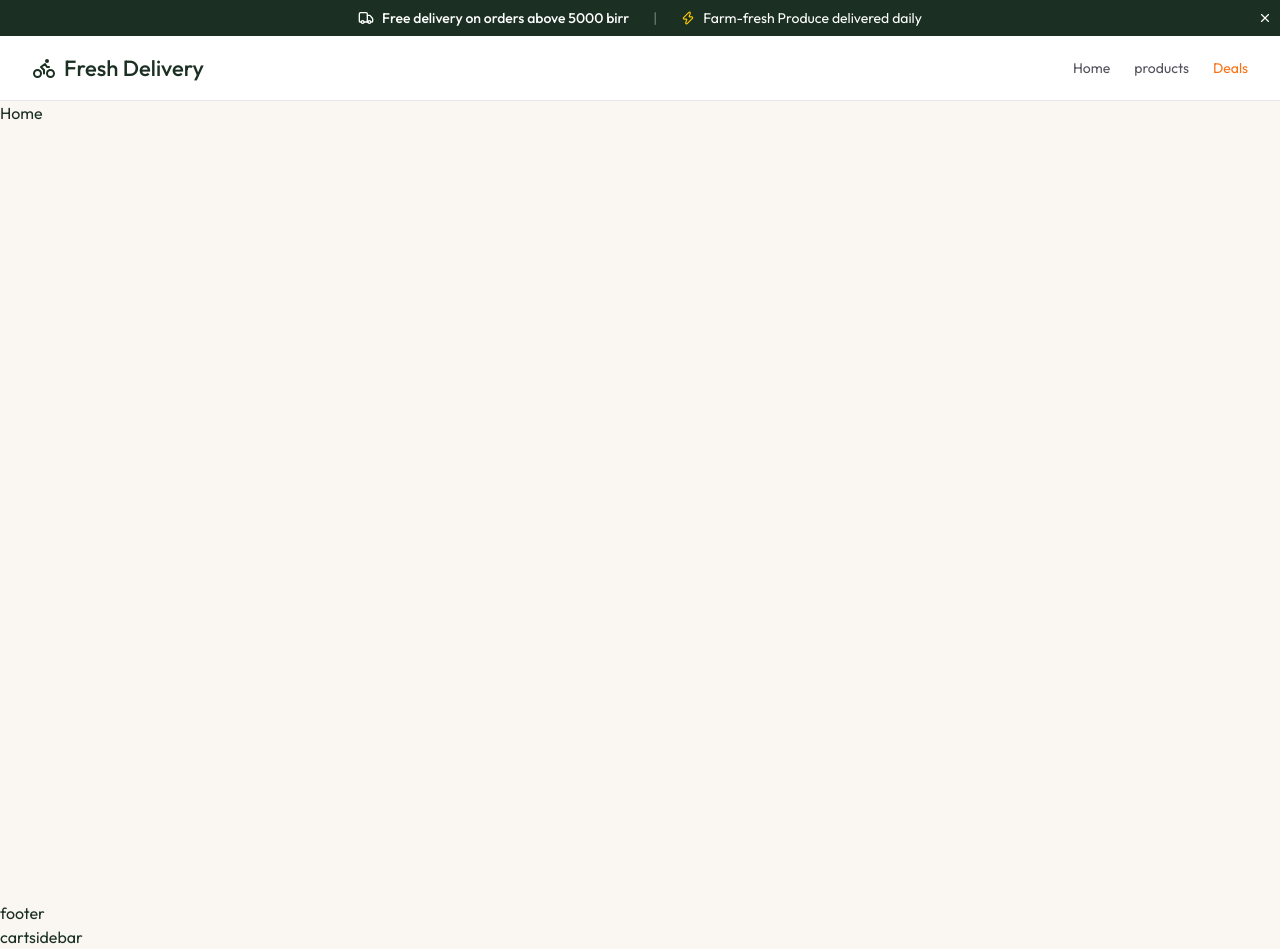
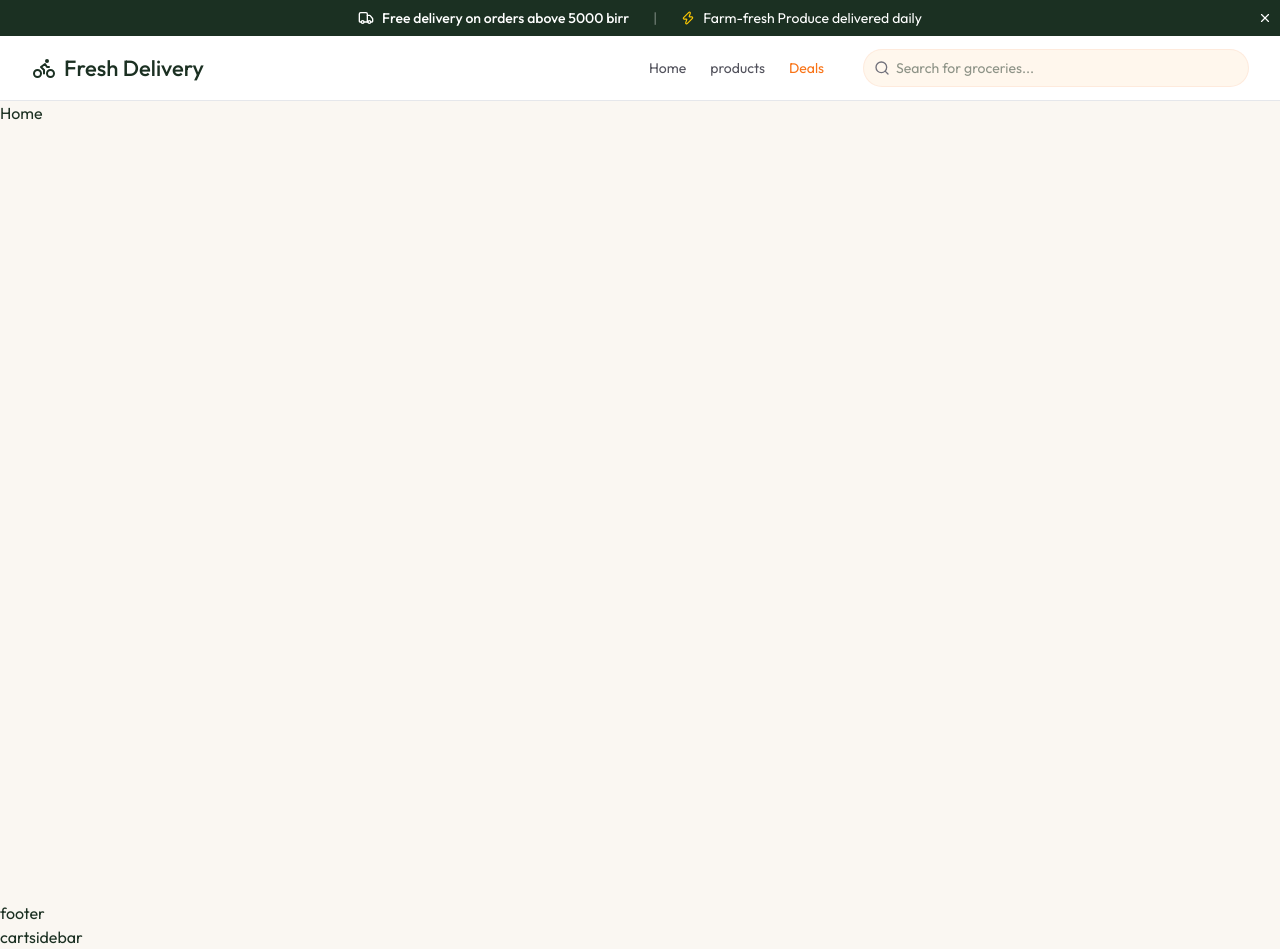
Before and after one commit to surameli/fresh-corner-delivery, a React (Vite) app in the folder client/: page / in a window 1280 px wide. Built offline with nearby package versions, Linux system fonts and the light colour scheme.

Commit message:
Implement the search bar on the navbar

```diff
--- a/client/src/components/Navbar.tsx
+++ b/client/src/components/Navbar.tsx
@@ -1,4 +1,4 @@
-import { BikeIcon } from "lucide-react";
+import { BikeIcon, SearchIcon } from "lucide-react";
 import { useState } from "react";
 import { Link, useNavigate } from "react-router-dom";
 
@@ -25,9 +25,20 @@ const Navbar = () => {
                 <Link to='/'>Home</Link>
                 <Link to='/products'>products</Link>
                 <Link to='/deals' className=" text-app-orange">Deals</Link>
+             </div>
+             {/* search */}
+             <form className="hidden sm:flex flex-1 max-w-sm text-xs sm:text-sm">
+                <div className="relative w-full">
+                   <SearchIcon className="absolute left-2.5 top-1/2 -translate-y-1/2 size-4 text-zinc-500"/>
+                   <input type="text"
+                   placeholder="Search for groceries..."
+                   value={searchQuery}
+                   onChange={(e)=> setsearchQuery(e.target.value)}
+                   className=" w-full pl-8 p-2 bg-orange-50 rounded-full ring ring-app-orange/15 focus:ring-app-orange/30"/>
 
+                </div>
 
-             </div>
+             </form>
 
            </div>
         </div>
```
